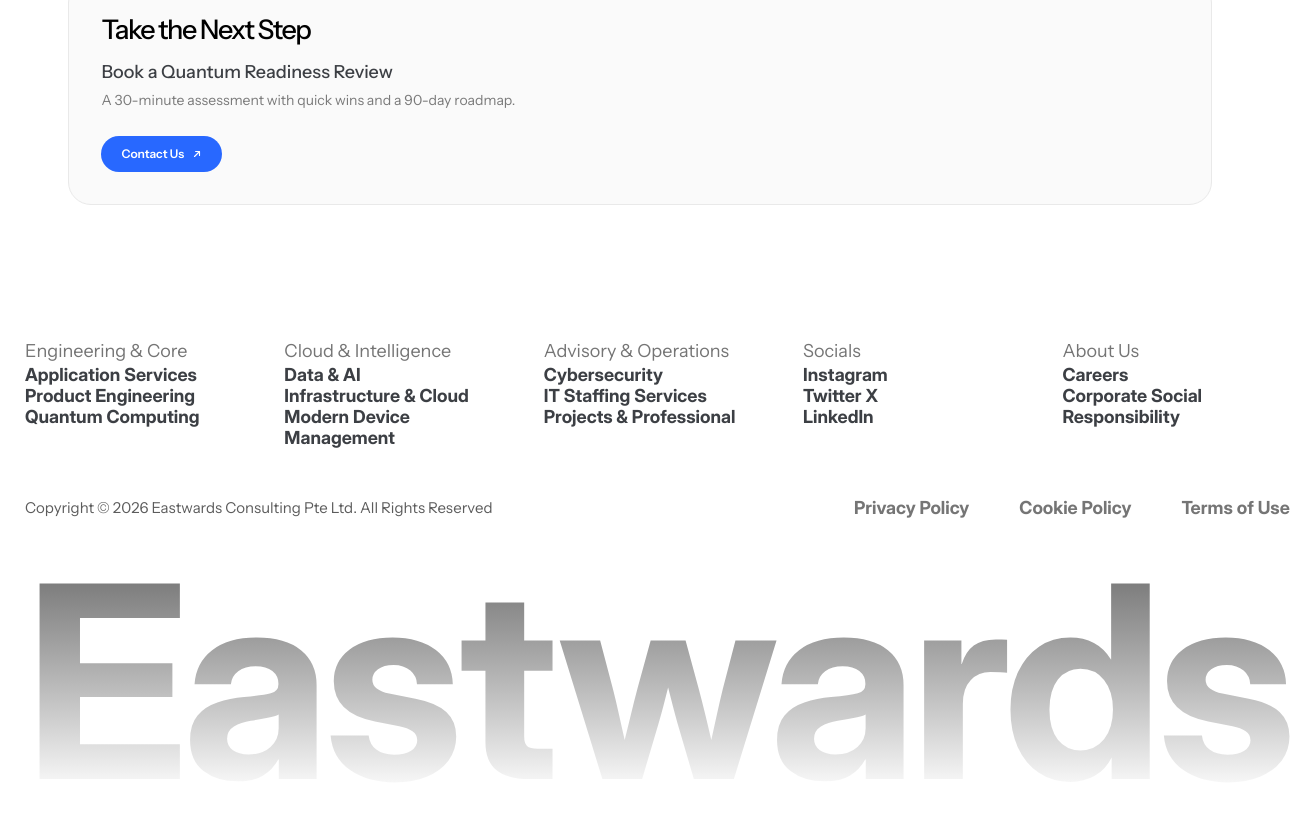
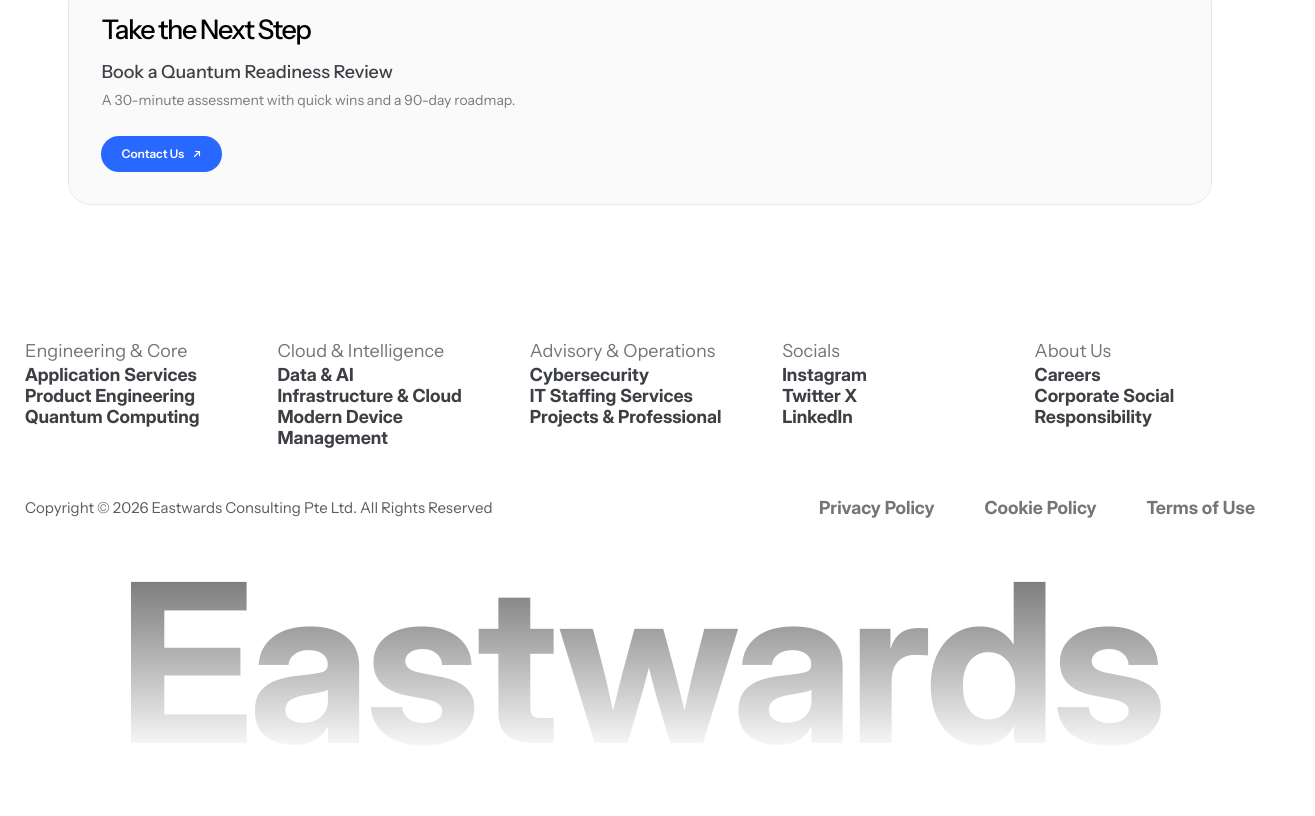
Before and after one commit to wajiha-kulsum/eastwards, a Next.js app: page /about in a window 1280 px wide. Shown: the part 1957-2773 px from the top of the page, 1315 px wide, since content can reach past the window. Built offline with nearby package versions, Linux system fonts and the light colour scheme.

Commit message:
20 Size the wordmark to the drawing ratio

```diff
--- a/components/Footer.tsx
+++ b/components/Footer.tsx
@@ -50,10 +50,12 @@ export function Footer() {
         </div>
       </div>
 
-      {/* Giant gradient wordmark reflecting into the page edge */}
+      {/* Giant gradient wordmark reflecting into the page edge. Sized to the
+          drawing: "Eastwards" ~= 4.93x the font size, so 17.3vw ~= 86% width
+          (paper: 1480/1728) and it never crops at the viewport edges. */}
       <p
         aria-hidden="true"
-        className="mt-12 select-none bg-gradient-to-b from-body to-white bg-clip-text text-center font-display text-[clamp(4rem,21vw,19rem)] font-bold leading-[0.85] tracking-tight text-transparent"
+        className="mt-12 select-none bg-gradient-to-b from-body to-white bg-clip-text text-center font-display text-[clamp(4rem,17.3vw,18.75rem)] font-bold leading-[0.85] tracking-tight text-transparent"
       >
         {footer.wordmark}
       </p>
```
